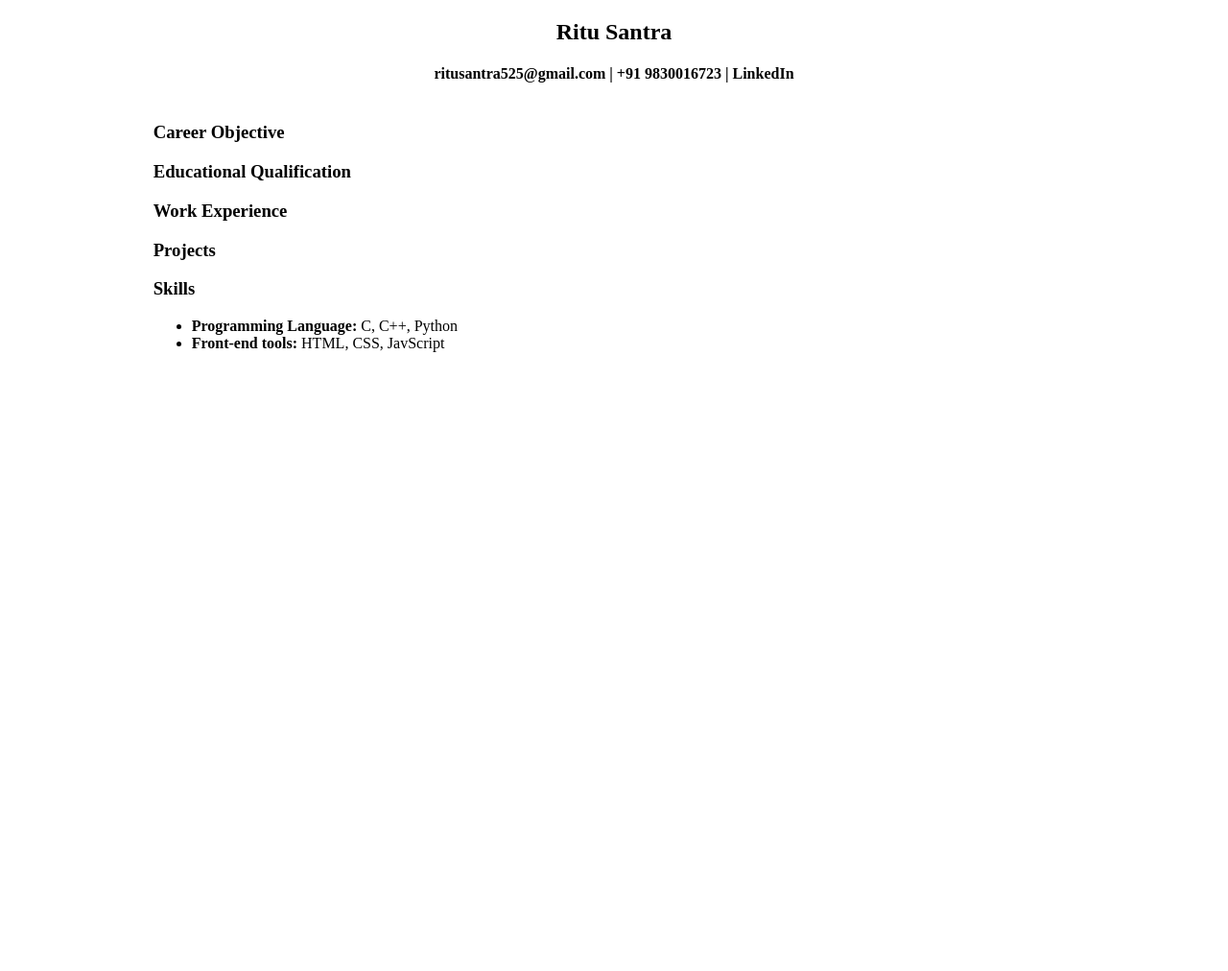
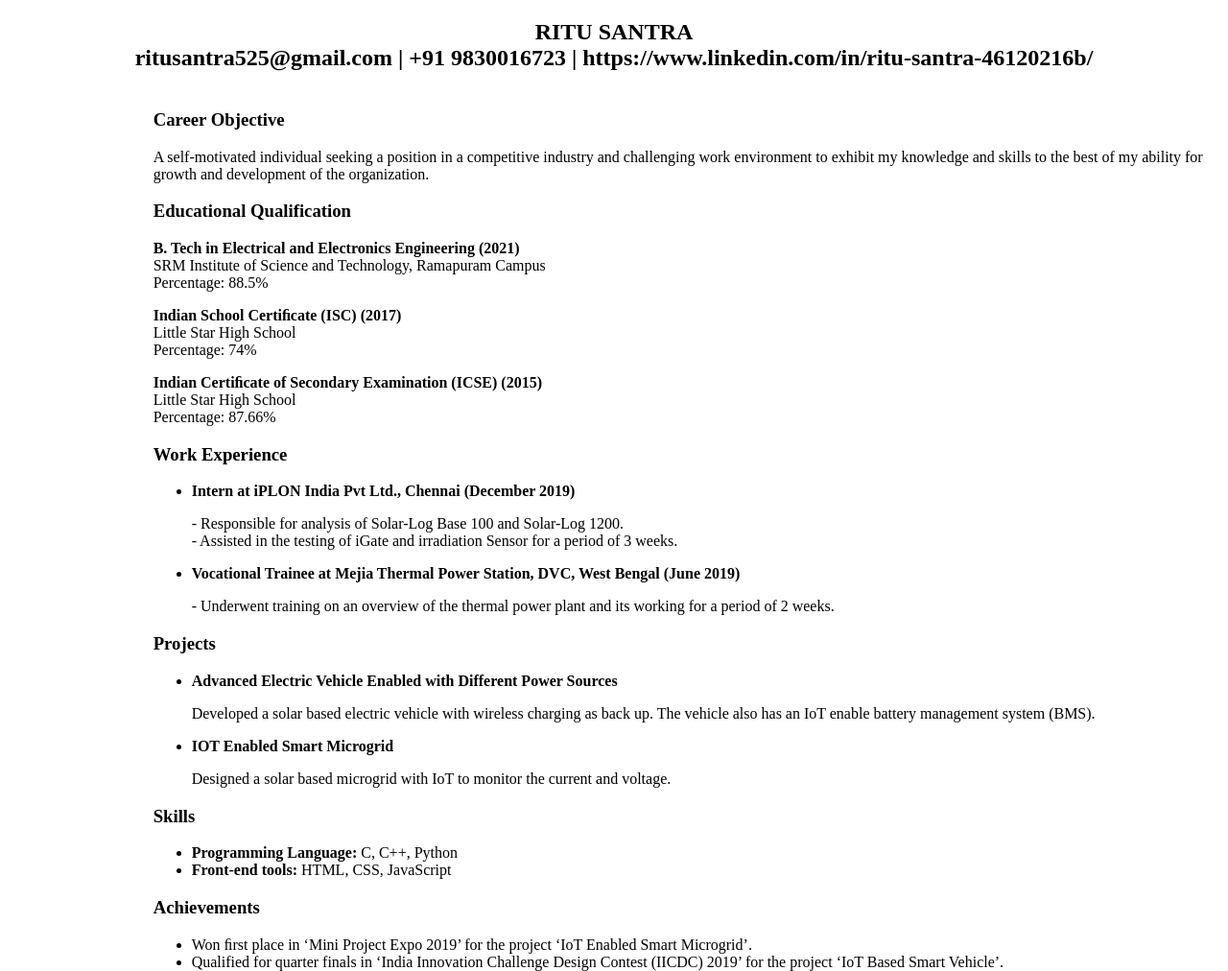
Before and after one commit to ritusantra/ritusantra.github.io, a plain HTML site: page index.html in a window 1280 px wide. Shown: the whole page at 96% size. Before the commit the page ends 800 px from the top, so only its background shows below. Drawn offline with Linux system fonts and the light colour scheme.

Commit message:
Add files via upload

```diff
--- a/index.html
+++ b/index.html
@@ -7,18 +7,68 @@
 </head>
 <body>
 
-<h2>Ritu Santra</h2>
-<h4>ritusantra525@gmail.com | +91 9830016723 | LinkedIn</h4>
+<h2>RITU SANTRA <br>
+   <span class="contact">ritusantra525@gmail.com | +91 9830016723 | https://www.linkedin.com/in/ritu-santra-46120216b/ </span> </h2>
+
 <div class="bdy">
+    <div class="sideright">
     <h3>Career Objective</h3>
+    <p>A self-motivated individual seeking a position in a competitive industry and challenging work environment to exhibit my knowledge and skills to the best of my ability for growth and development of the organization.  </p>
     <h3>Educational Qualification</h3>
+    <p> <strong>B. Tech in Electrical and Electronics Engineering (2021)</strong>  <br>
+        SRM Institute of Science and Technology, Ramapuram Campus <br>
+        Percentage: 88.5%
+    </p>
+    <p> <strong>Indian School Certiﬁcate (ISC) (2017) </strong> <br>
+        Little Star High School <br>
+    Percentage: 74%</p>
+
+    <p>
+        <strong>Indian Certiﬁcate of Secondary Examination (ICSE) (2015)</strong><br>
+        Little Star High School <br>
+        Percentage: 87.66%
+    </p>
     <h3>Work Experience</h3>
+        <ul>
+            <li><strong>Intern at iPLON India Pvt Ltd., Chennai (December 2019)</strong>
+                <p>- Responsible for analysis of Solar-Log Base 100 and Solar-Log 1200.<br>
+                    - Assisted in the testing of iGate and irradiation Sensor for a period of 3 weeks.
+                </p>
+            </li>
+            <li><strong> Vocational Trainee at  Mejia Thermal Power Station, DVC, West Bengal (June 2019)</strong>
+                <p>- Underwent training on an overview of the thermal power plant and its working for a period of 2 weeks.
+                </p>
+
+            </li>
+        </ul>
+    </div>
+    <div class="sideleft">
     <h3>Projects</h3>
+        <ul>
+            <li><strong>Advanced Electric Vehicle Enabled with Different Power Sources</strong>
+                <p>
+                    Developed a solar based electric vehicle with wireless charging as back up. The vehicle also has an IoT enable battery management system (BMS).
+                </p>
+            </li>
+            <li>
+                <strong>IOT Enabled Smart Microgrid</strong>
+                <p>Designed a solar based microgrid with IoT to monitor the current and voltage.</p>
+
+
+            </li>
+        </ul>
     <h3>Skills</h3>
     <ul>
         <li><span class="prg"> Programming Language:</span> C, C++, Python</li>
-        <li><span class="prg">Front-end tools: </span>HTML, CSS, JavScript</li>
+        <li><span class="prg">Front-end tools: </span>HTML, CSS, JavaScript</li>
     </ul>
+        <h3>Achievements</h3>
+        <ul>
+            <li>Won ﬁrst place in ‘Mini Project Expo 2019’ for the project ‘IoT Enabled Smart Microgrid’.</li>
+
+            <li>Qualified for quarter finals in ‘India Innovation Challenge Design Contest (IICDC) 2019’ for the project ‘IoT Based Smart Vehicle’.</li>
+        </ul>
+</div>
 </div>
 </body>
 </html>
```
